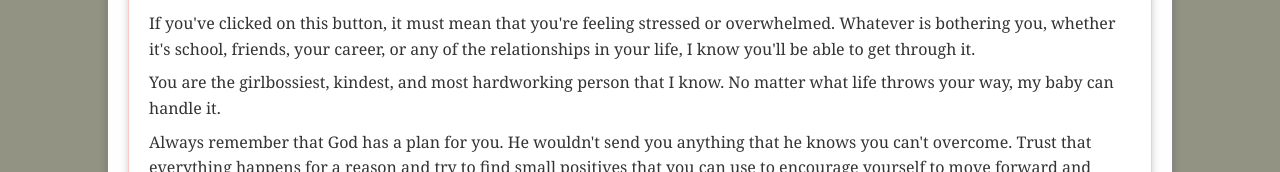
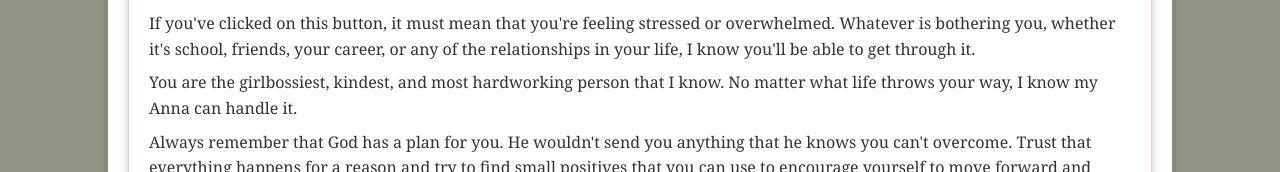
Before and after one commit to ForHerSite/ForHerSite.github.io, a plain HTML site: page store.html in a window 1280 px wide. Both pictures are taken after a click on the element "≧◡≦". Shown: the part 281-453 px from the top of the page. Drawn offline with Linux system fonts and the light colour scheme.

Commit message:
Update store.html

```diff
--- a/store.html
+++ b/store.html
@@ -109,7 +109,7 @@
                         <div class="fancy-letter">
                             <h2>Dear Anna,</h2>
                             <p>If you've clicked on this button, it must mean that you're feeling stressed or overwhelmed. Whatever is bothering you, whether it's school, friends, your career, or any of the relationships in your life, I know you'll be able to get through it.</p>
-                            <p>You are the girlbossiest, kindest, and most hardworking person that I know. No matter what life throws your way, my baby can handle it.</p>
+                            <p>You are the girlbossiest, kindest, and most hardworking person that I know. No matter what life throws your way, I know my Anna can handle it.</p>
                             <p>Always remember that God has a plan for you. He wouldn't send you anything that he knows you can't overcome. Trust that everything happens for a reason and try to find small positives that you can use to encourage yourself to move forward and grow as a person.</p>
                             <p>I am your biggest cheerleader and I forever will be. Whatever you choose to do in life, know that I will always be there when you need me. In times of stress, sadness, anger, and frustration, my arms and ears are open to you.</p>
                             <p>Your Anna-Loving Boyfriend,</p>
```
